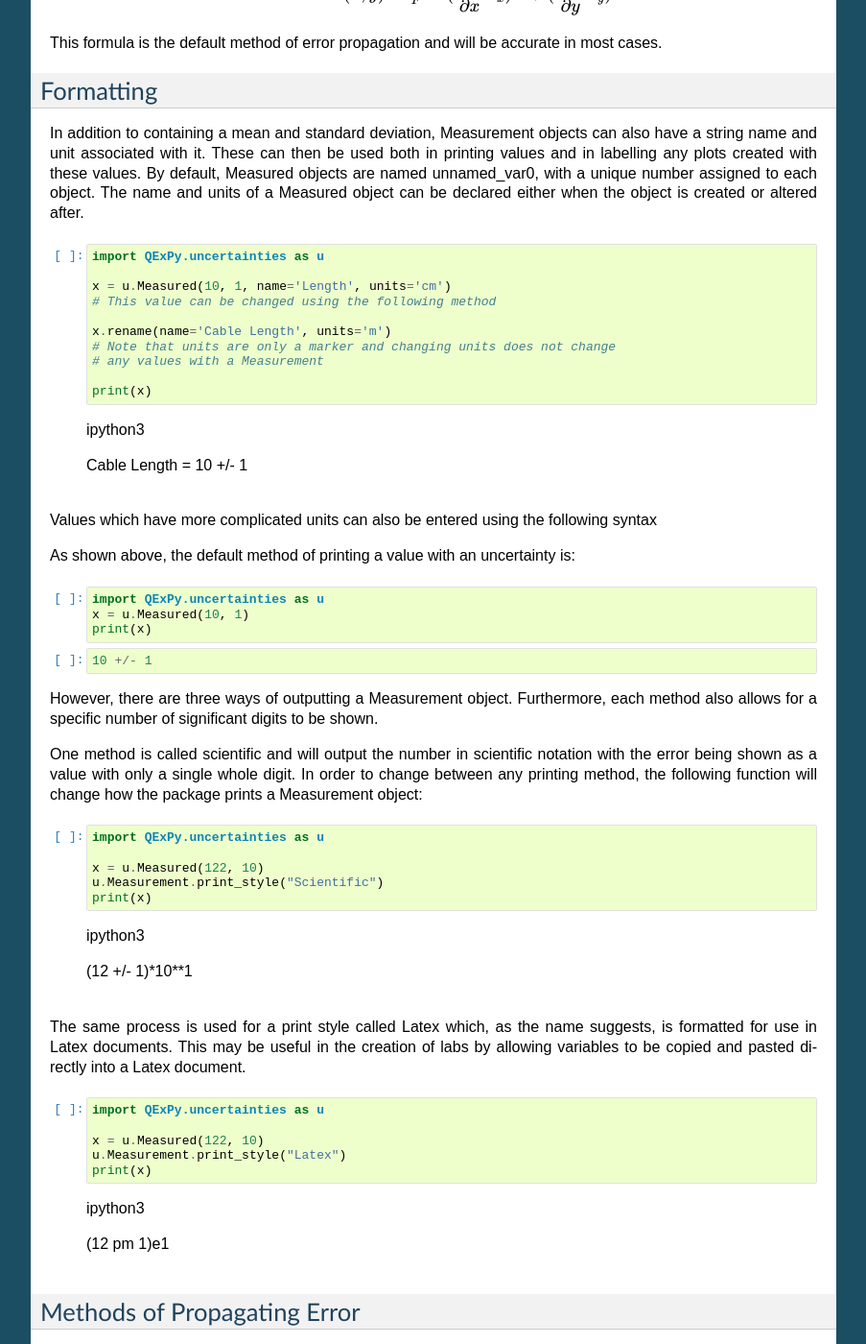
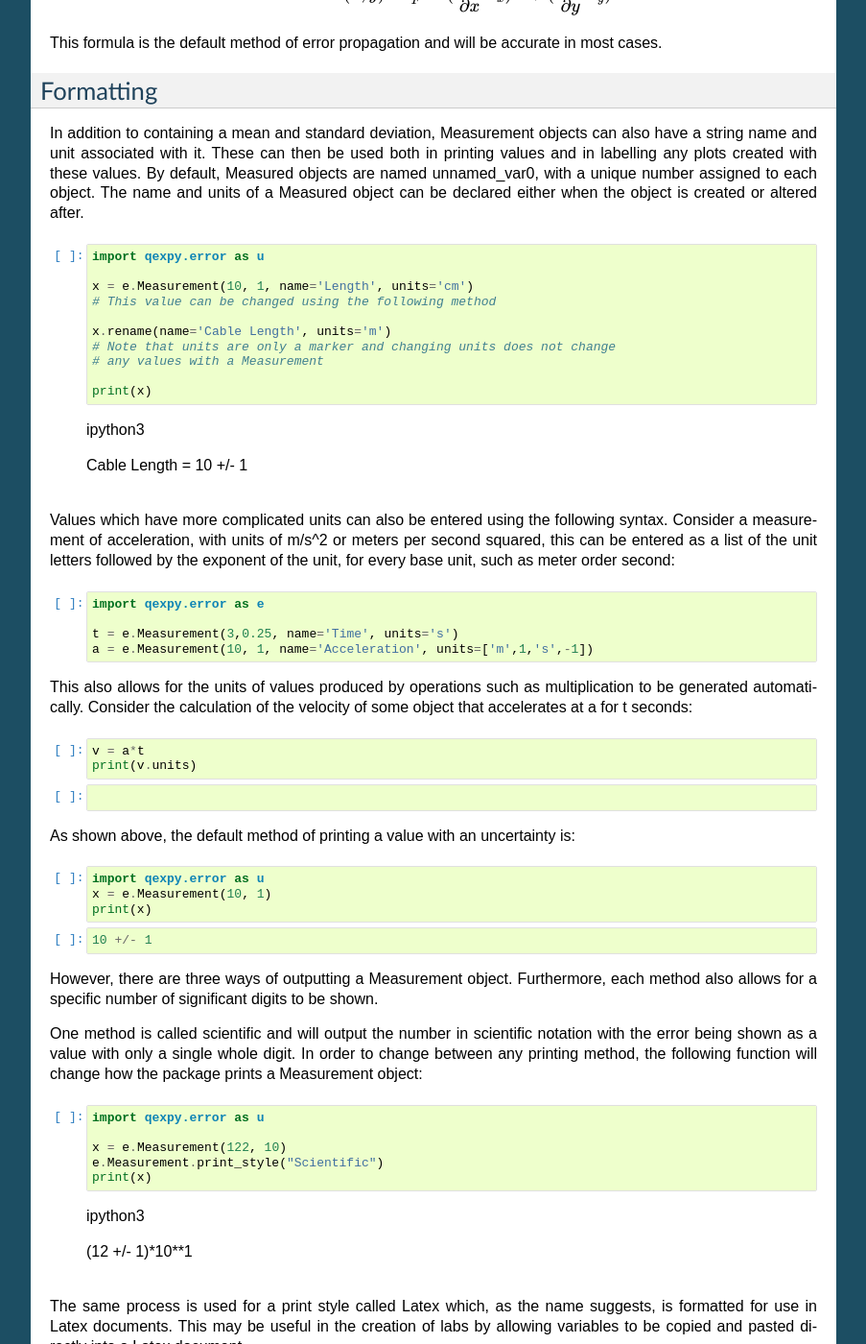
Before and after one commit to Queens-Physics/qexpy, a Sphinx documentation site: the page built from docs/uncertainties.rst, in a window 1280 px wide and 1400 px high, scrolled down 1844 px. Shown: the whole window at 96% size, without its empty margins (198-1101 px from the left). Built offline with Sphinx 7.4.7, drawn with Linux system fonts in a browser that asks for light colours; pages that are not in the unit, such as notebooks, are missing from menus; some of the changed text lies outside the part shown.

Commit message:
Updates for new release and documentation changes.

```diff
--- a/docs/uncertainties.rst
+++ b/docs/uncertainties.rst
@@ -12,7 +12,7 @@ The method that will be used most commonly is the Measured class. This object
 can store the mean, standard deviation, original data, name, units, and other
 attributes which can be used by other elements of this package.
 
-.. autoclass:: QExPy.uncertainties.Measured
+.. autoclass:: qexpy.error.Measurement
 
 The arguments, or \*args, of this class can be in several forms:
 
@@ -20,8 +20,8 @@ A mean and standard deviation can be entred directly.
 
 ..  nbinput:: ipython3
 
-	import QExPy.uncertainties as u
-	x = u.Measured(10, 1)
+	import qexpy.error as u
+	x = e.Measurement(10, 1)
 	# This would create an object with a mean of 10 and a standard
 	# deviation of 1.
 
@@ -30,7 +30,7 @@ standard deviation of the values can be taken.
 
 ..  nbinput:: ipython3
 
-	x = u.Measured([9, 10, 11])
+	x = e.Measurement([9, 10, 11])
 	# This would also produce an object with a mean of 10 and a standard
 	# deviation of 1.
 
@@ -40,8 +40,8 @@ of data and error respectivly.
 
 ..  nbinput:: ipython3
 
-	x = u.Measured([10, 1], [9, 0.5], [11, 0.25])
-	y = u.Measured([10, 9, 11], [1, 0.5, 0.25])
+	x = e.Measurement([10, 1], [9, 0.5], [11, 0.25])
+	y = e.Measurement([10, 9, 11], [1, 0.5, 0.25])
 	# The mean and standard deviation of x and y are the same
 
 The optional arguments *name* and *units* can be used to include strings
@@ -49,7 +49,7 @@ for both of these parameters as shown below:
 
 ..  nbinput:: ipython3
 
-    x = u.Measured(10, 1, name='Length', units='cm')
+    x = e.Measurement(10, 1, name='Length', units='cm')
 
 Working with Measurement Objects
 --------------------------------
@@ -58,12 +58,12 @@ Once created, these objects can be operated on just as any other value:
 
 ..  nbinput:: ipython3
 
-	import QExPy.uncertainties as u
+	import qexpy.error as u
 
-	x = u.Measured(10, 1)
-	y = u.Measured(3, 0.1)
+	x = e.Measurement(10, 1)
+	y = e.Measurement(3, 0.1)
 	z = x-y
-	f = u.sin(z)
+	f = e.sin(z)
 
 	print(z)
 
@@ -76,7 +76,7 @@ natural logarithm and exponential function can also be used:
 
 ..  nbinput:: ipython3
 
-	f = u.sin(z)
+	f = e.sin(z)
 	print(f)
 
 ..  nboutput:: ipython3
@@ -123,9 +123,9 @@ be declared either when the object is created or altered after.
 
 ..  nbinput:: ipython3
 
-	import QExPy.uncertainties as u
+	import qexpy.error as u
 
-	x = u.Measured(10, 1, name='Length', units='cm')
+	x = e.Measurement(10, 1, name='Length', units='cm')
 	# This value can be changed using the following method
 
 	x.rename(name='Cable Length', units='m')
@@ -139,15 +139,35 @@ be declared either when the object is created or altered after.
 	Cable Length = 10 +/- 1
 
 Values which have more complicated units can also be entered using the
-following syntax
+following syntax. Consider a measurement of acceleration, with units of m/s^2
+or meters per second squared, this can be entered as a list of the unit letters
+followed by the exponent of the unit, for every base unit, such as meter order
+second:
 
+.. nbinput:: ipython3
+
+	import qexpy.error as e
+
+	t = e.Measurement(3,0.25, name='Time', units='s')
+	a = e.Measurement(10, 1, name='Acceleration', units=['m',1,'s',-1])
+
+This also allows for the units of values produced by operations such as
+multiplication to be generated automatically. Consider the calculation of the
+velocity of some object that accelerates at a for t seconds:
+
+..  nbinput:: ipython3
+
+	v = a*t
+	print(v.units)
+
+.. nbinput:: ipython3
 
 As shown above, the default method of printing a value with an uncertainty is:
 
 ..  nbinput:: ipython3
 
-	import QExPy.uncertainties as u
-	x = u.Measured(10, 1)
+	import qexpy.error as u
+	x = e.Measurement(10, 1)
 	print(x)
 
 ..  nbinput:: ipython3
@@ -165,10 +185,10 @@ change how the package prints a Measurement object:
 
 ..  nbinput:: ipython3
 
-	import QExPy.uncertainties as u
+	import qexpy.error as u
 
-	x = u.Measured(122, 10)
-	u.Measurement.print_style("Scientific")
+	x = e.Measurement(122, 10)
+	e.Measurement.print_style("Scientific")
 	print(x)
 
 ..  nboutput:: ipython3
@@ -182,10 +202,10 @@ Latex document.
 
 ..  nbinput:: ipython3
 
-	import QExPy.uncertainties as u
+	import qexpy.error as u
 
-	x = u.Measured(122, 10)
-	u.Measurement.print_style("Latex")
+	x = e.Measurement(122, 10)
+	e.Measurement.print_style("Latex")
 	print(x)
 
 ..  nboutput:: ipython3
@@ -204,10 +224,10 @@ by default, and a specific method can be chosen as shown below.
 
 .. nbinput:: ipython3
 
-	import QExPy.uncertainties as u
+	import qexpy.error as u
 
-	x = u.Measured(13,2)
-	y = u.Measured(2,0.23)
+	x = e.Measurement(13,2)
+	y = e.Measurement(2,0.23)
 	z = x**2 - x/y
 
 	print(z)
@@ -230,24 +250,24 @@ chosen.
 
 .. nbinput:: ipython3
 
-	x = u.Measured(10,2)
-	y = u.Measured(5,1)
+	x = e.Measurement(10,2)
+	y = e.Measurement(5,1)
 
-	u.Measurement.set_method("Derivative")
+	e.Measurement.set_method("Derivative")
 	# This option will limit the error calculation to using the derivative
 	# formula
 
 	z = x-y
 	z.rename('Derivative Method')
 
-	u.Measurement.set_method("Monte Carlo")
+	e.Measurement.set_method("Monte Carlo")
 	# This option will limit the error calculation to using the derivative
 	# formula
 
 	z = x-y
 	z.rename('Monte Carlo')
 
-	u.Measurement.set_method("Min-Max")
+	e.Measurement.set_method("Min-Max")
 	# This option will limit the error calculation to using the derivative
 	# formula
 
--- a/setup.py
+++ b/setup.py
@@ -3,14 +3,14 @@ from distutils.core import setup
 setup(
     name='qexpy',
     packages=['qexpy'],
-    version='0.0.2',
+    version='0.0.3',
     description='''Objects to handle calculations with uncertainty and
     plotting with a focus on use in physics.''',
     author='Connor Kapahi and Prof. Ryan Martin',
     author_email='connorkapahi@gmail.com',
     license='GNU GLP v3',
     url='https://github.com/Queens-Physics/QExPy',
-    download_url='https://github.com/Queens-Physics/QExPy/tarball/0.0.2',
+    download_url='https://github.com/Queens-Physics/QExPy/tarball/0.0.3',
     keywords=['physics', 'undergrad', 'queens', 'university', 'analysis',
                 'uncertainty', 'plotting', 'error analysis'],
     classifiers=[
```
Also changed, not shown: docs/intro.rst (+18 -16 lines).
